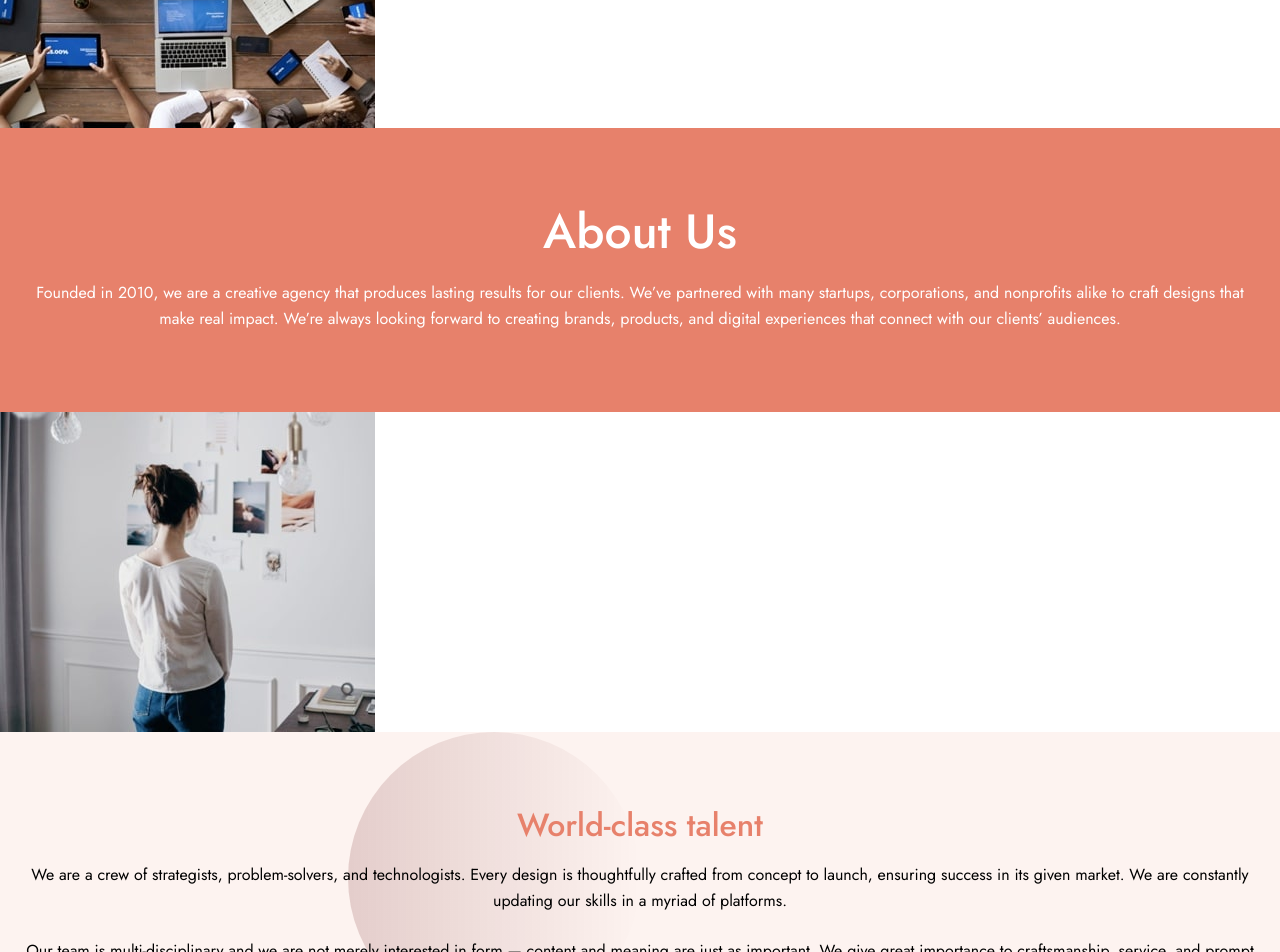
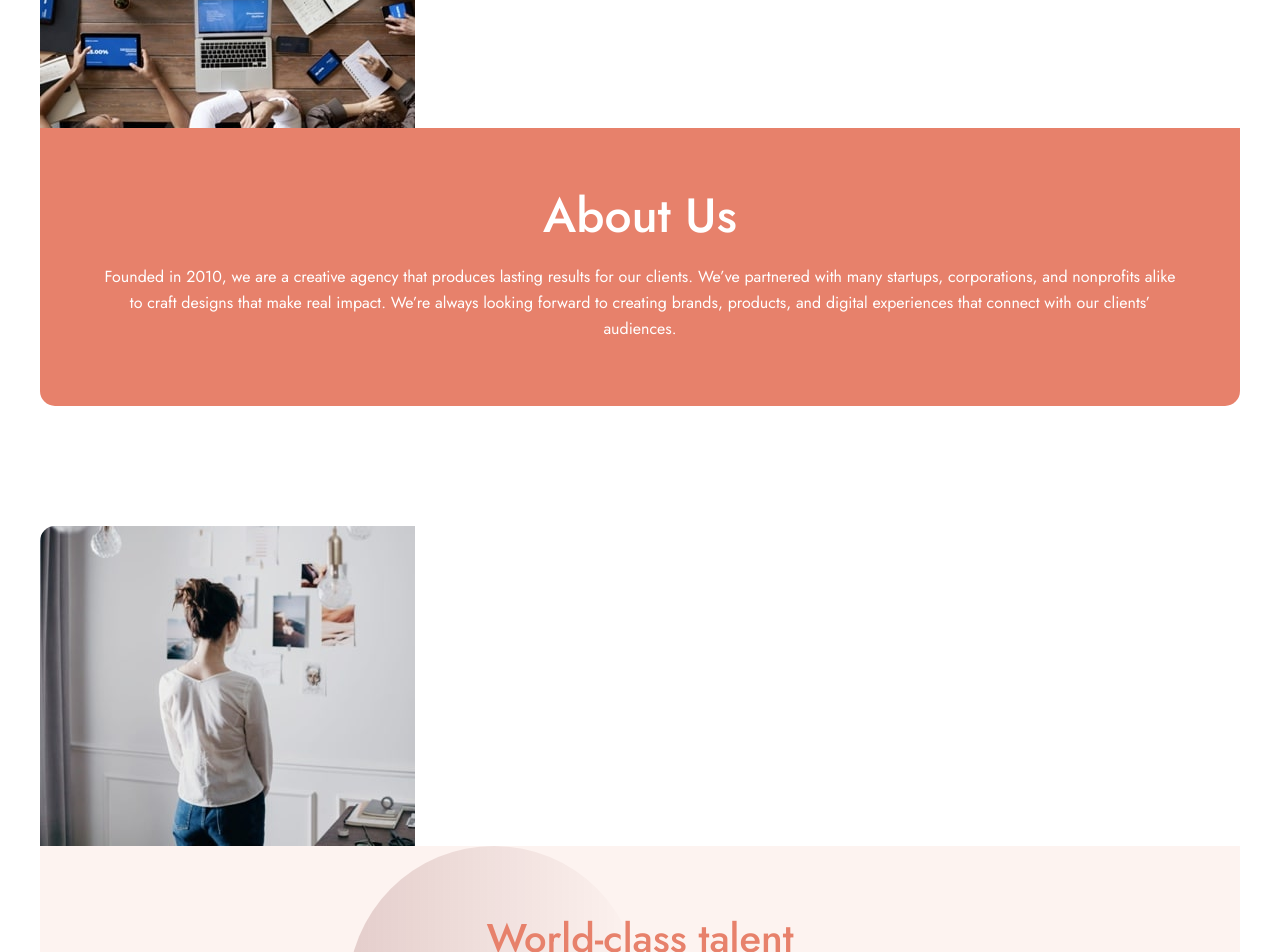
Before and after one commit to ringtho/designo, a React (Create React App) app: page /about in a window 1280 px wide. Shown: the part 320-1272 px from the top of the page. Built offline with nearby package versions, Linux system fonts and the light colour scheme; the HTML template or start-up script is replaced by a standard one.

Commit message:
Fixed the bout us page for tablets 768px

```diff
--- a/src/index.css
+++ b/src/index.css
@@ -571,7 +571,6 @@ button:hover {
 }
 
 /* about */
-
 .about-wrapper {
   margin-bottom: 120px;
 }
@@ -585,6 +584,7 @@ button:hover {
 .about-components {
   background-color: #E7816B;
   position: relative;
+  overflow: hidden;
 }
 
 .about-components::before {
@@ -625,6 +625,7 @@ button:hover {
   text-align: center;
   padding: 80px 24px;
   position: relative;
+  overflow: hidden;
 }
 
 .about-descriptions::before {
@@ -1093,6 +1094,47 @@ hr {
     justify-content: center;
   }
 
+  .about-wrapper {
+    display: flex;
+    flex-direction: column;
+    gap: 120px;
+  }
 
+  .about-hero {
+    margin: 0 40px;
+  }
+
+  .about-hero-image {
+    border-top-left-radius: 15px;
+    border-top-left-radius: 15px;
+  }
+
+  .about-components,
+  .about-descriptions {
+    border-bottom-left-radius: 15px;
+    border-bottom-right-radius: 15px;
+  }
+
+  .about-descriptions {
+    padding: 68px 58px;
+  }
+
+  .about-components-wrapper {
+    padding: 64px 58px;
+  }
+
+  .about-description-content > h2 {
+    font-size: 40px;
+    line-height: 48px;
+  }
+
+  .about-description-content > p {
+    font-size: 16px;
+    line-height: 26px;
+  }
+
+  .about-location {
+    margin: 0;
+  }
 
 }
--- a/src/pages/About.js
+++ b/src/pages/About.js
@@ -12,7 +12,7 @@ const About = () => {
         <div className="app">
         <Navbar />
         <section className="about-wrapper">
-            <section className="about-hero">
+            <div className="about-hero">
                 <img src={heroImg} alt="" className="about-hero-image" />
                 <div className="about-components">
                     <div className="about-components-wrapper">
@@ -30,7 +30,7 @@ const About = () => {
                         </div>
                     </div>
                 </div>
-            </section>
+            </div>
             <AboutCard {...data.aboutDescription1} />
             <LocationCard />
             <AboutCard {...data.aboutDescription2} />
```
